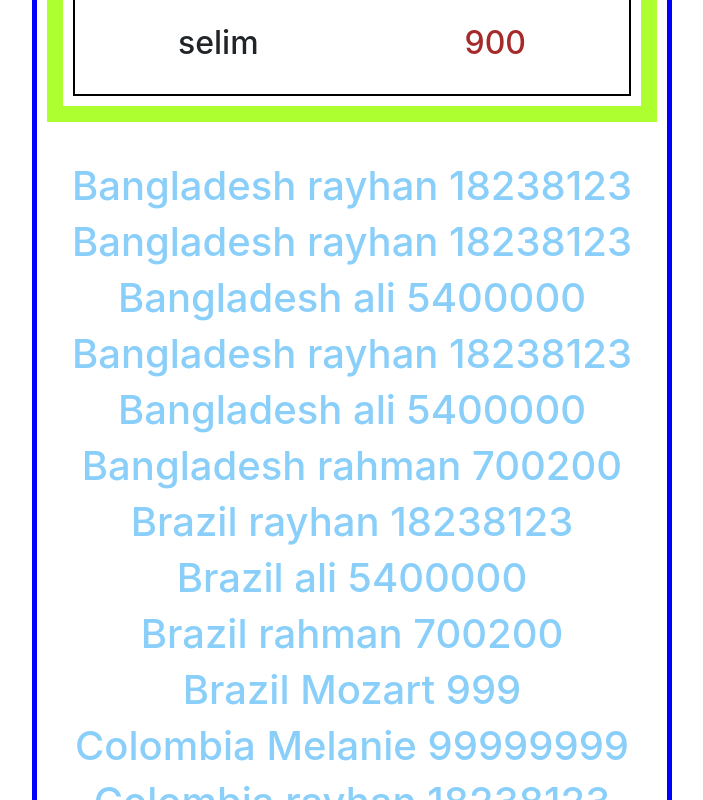
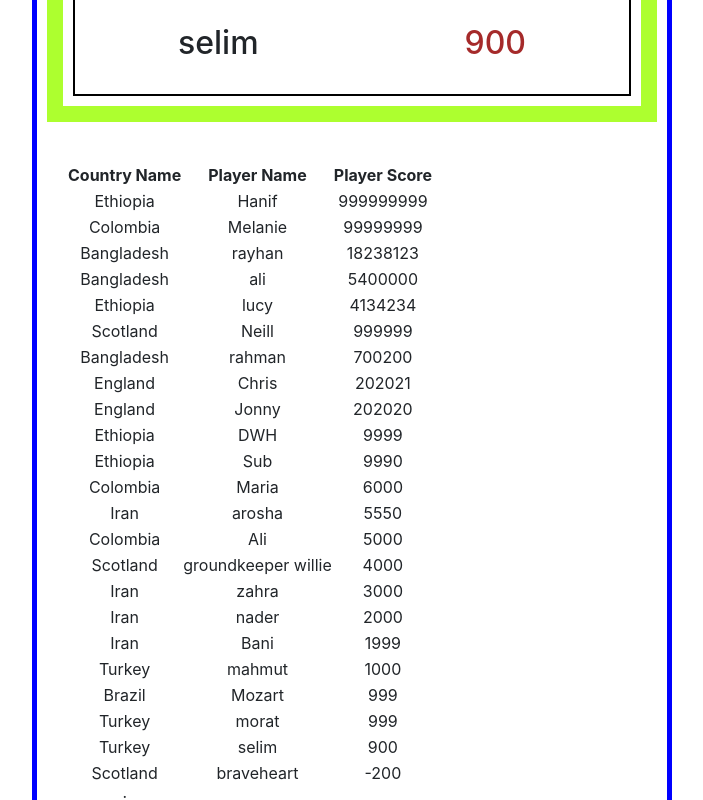
Before and after one commit to yunusfirat/cyf-high-score-tables, a React (Create React App) app: page / in a window 1280 px wide. Shown: the part 3280-4080 px from the top of the page, without its empty margins (288-991 px from the left). Built offline with nearby package versions, Linux system fonts and the light colour scheme.

Commit message:
Advance level 5 progress

```diff
--- a/src/WorldWideTable.js
+++ b/src/WorldWideTable.js
@@ -4,37 +4,45 @@
 
 const WorldWideTable = () => {
     let array = [];
-    let sortedArray = [];
-
+    // let sortedArray;
+    allCountryScores.map(({ name, scores }) => {
+        return (
+            scores.map(({ n, s }) => {
+                array.push({
+                    countryName: name,
+                    playerScore: s,
+                    playerName: n,
+                });
+                return array;
+            })
+        );
+    });
+    let sortedArray = array.sort((a, b) => {
+        return b.playerScore - a.playerScore;
+    });
     return (
         <div className="worldwidetable">
-            { allCountryScores.map((score, index) => {
-                const { scores, name } = score;
-                console.log("blah blah", score);
-                return (
-                    <div key={index}>
-                        {scores.map((element, index) => {
-                            array.push(element);
-                             sortedArray = array.sort((a, b) => {
-                                return b.s - a.s;
-                            });
-                            console.log(array);
-                            return (
-                                <div key={index}>
-                                    {sortedArray.map((arr, index) => {
-                                        const { n, s } = arr;
-                                        return (
-                                            <div key={index}>
-                                                <h1>{name} {n} {s}</h1>
-                                            </div>
-                                        );
-                                    })}
-                                </div>
-                            );
-                        })}
-                    </div>
-                );
-            })}
+                 <table>
+                     <thead>
+                            <tr>
+                                <th>Country Name</th>
+                                <th>Player Name</th>
+                                <th>Player Score</th>
+                            </tr>
+                     </thead>
+                     <tbody>
+                {sortedArray.map(({ countryName, playerScore, playerName }, index) => {
+                    return (
+                        <tr key={index}>
+                            <td>{countryName}</td>
+                            <td>{playerName}</td>
+                            <td>{playerScore}</td>
+                        </tr>
+                    );
+                })
+            };
+            </tbody>;
+         </table>
         </div>
     );
 };
```
